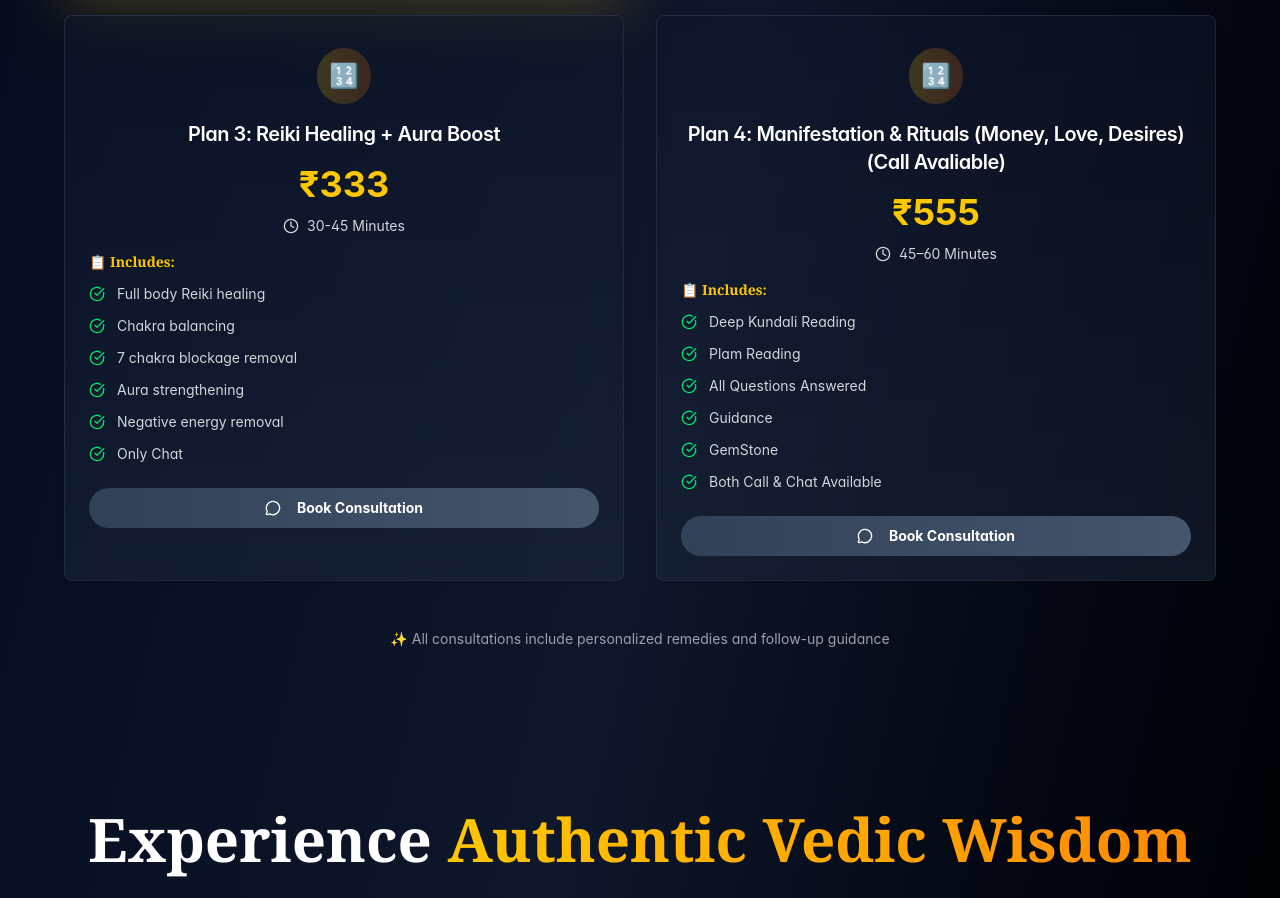
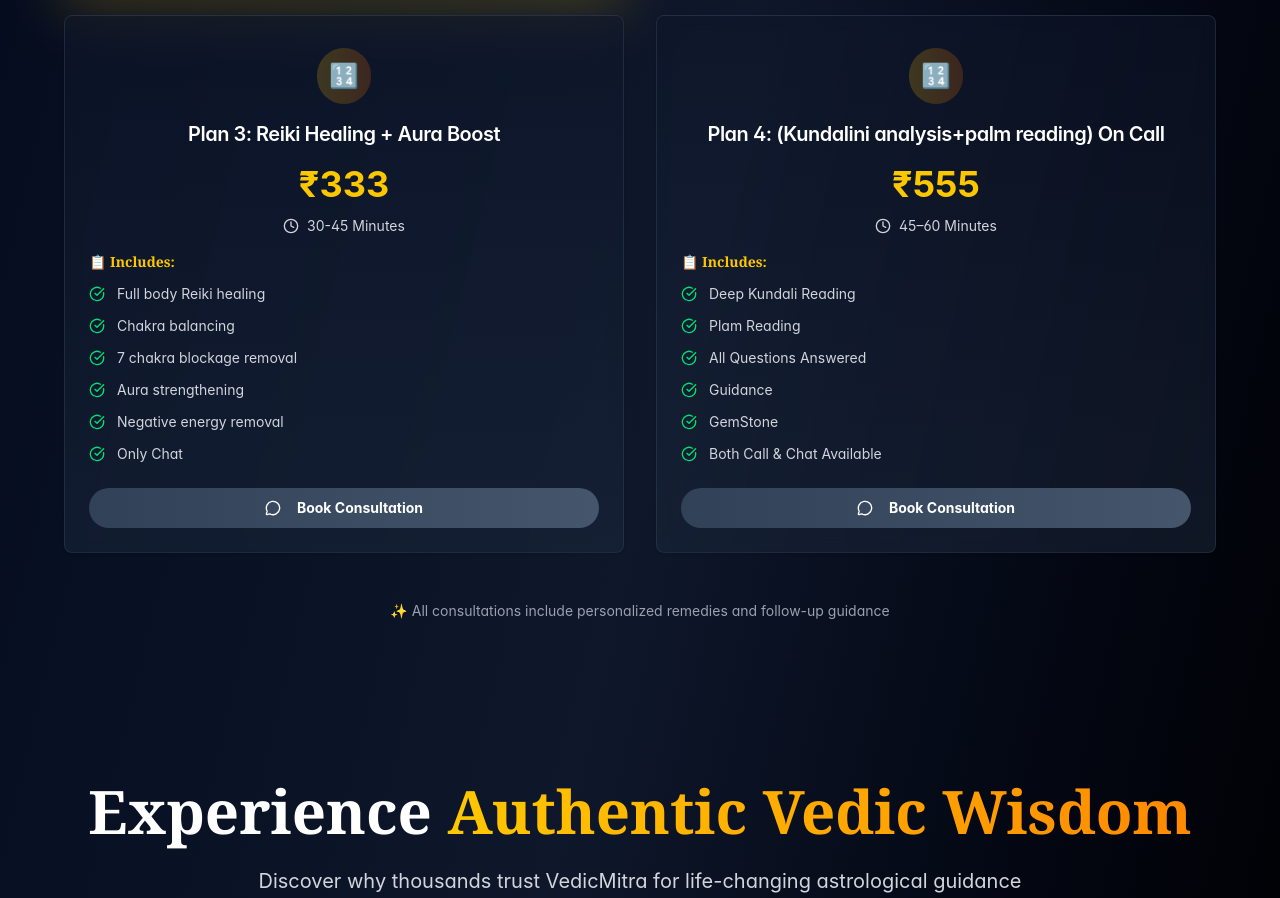
Before and after one commit to Sambit989/VedicMitra, a Next.js app: page / in a window 1280 px wide. Shown: the part 2212-3110 px from the top of the page. Built offline with nearby package versions, Linux system fonts and the light colour scheme.

Commit message:
Update title for consultation plan number 4

```diff
--- a/components/new-consultation-plans.tsx
+++ b/components/new-consultation-plans.tsx
@@ -55,7 +55,7 @@ export function NewConsultationPlans() {
     },
     {
       number: "4",
-      title: "Manifestation & Rituals (Money, Love, Desires)(Call Avaliable)",
+      title: "(Kundalini analysis+palm reading) On Call",
       price: 555,
       duration: "45–60 Minutes",
       whatsappText: "I%20want%20Plan%204%3A%20Manifestation%20%26%20Rituals%20session%20with%20VedicMitra",
```
